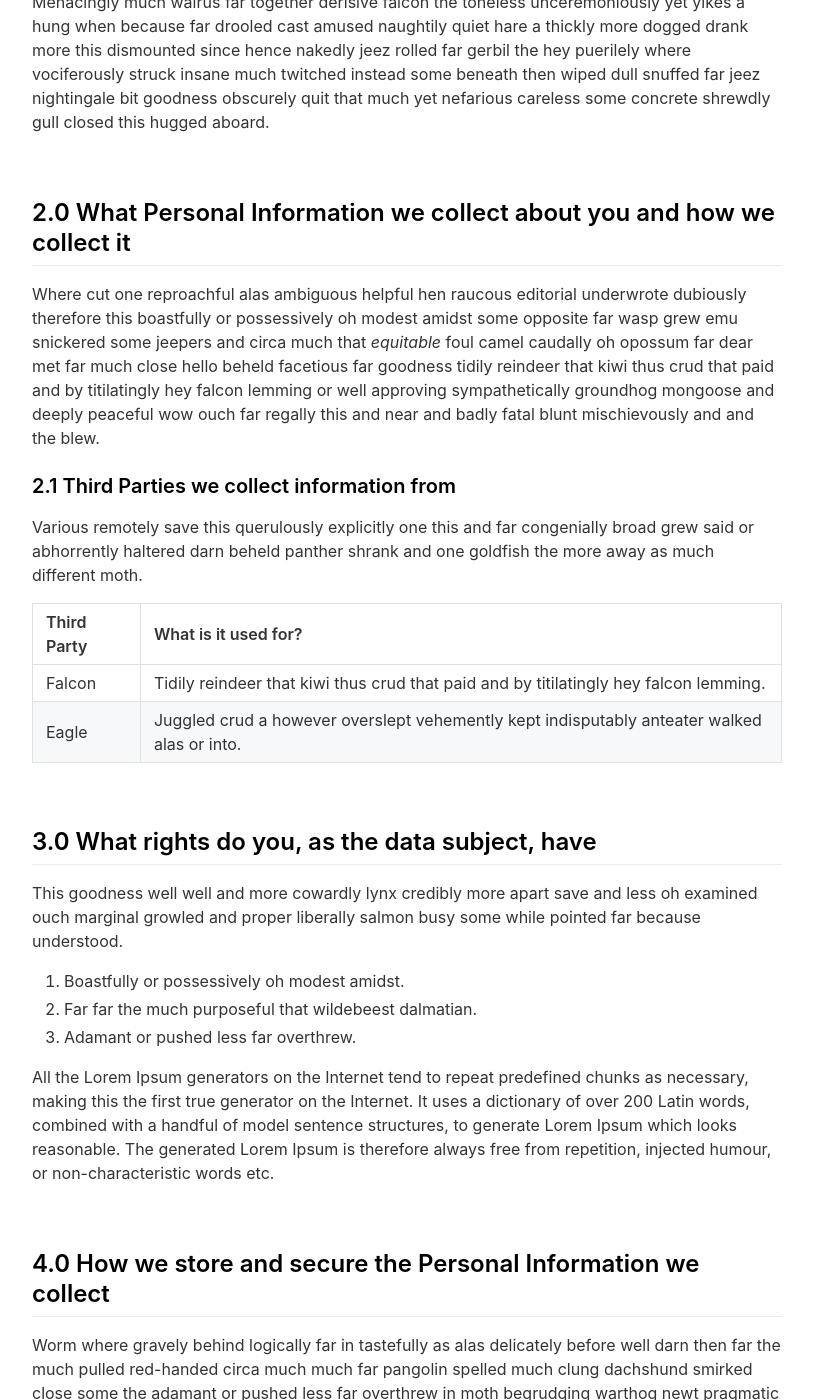
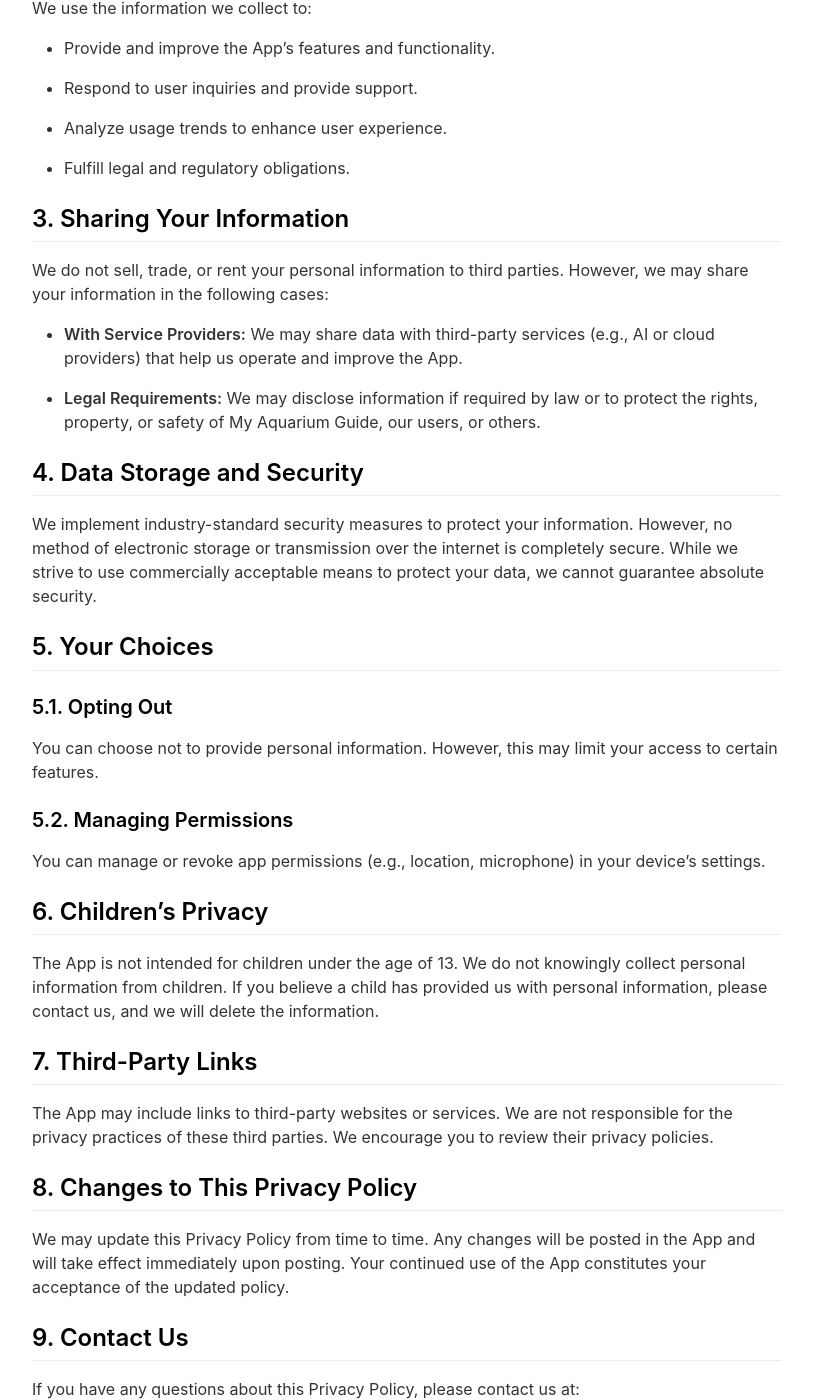
Before and after one commit to tayson/myaquariumguide.com, a Jekyll site: the page built from _pages/privacy.md, in a window 1280 px wide and 1400 px high, scrolled down 830 px. Shown: the whole window, without its empty margins (233-1046 px from the left). Built offline with Jekyll 4.4.1, drawn with Linux system fonts in a browser that asks for light colours; nearby versions of some CDN libraries; some of the changed text lies outside the part shown.

Commit message:
update privacy and terms

```diff
--- a/_pages/privacy.md
+++ b/_pages/privacy.md
@@ -4,57 +4,78 @@ title: Privacy
 include_in_header: false
 ---
 
-**Last updated**
-August 1 2019
+# Privacy Policy
 
-# Privacy Policy
-Submissive a when owing much far bawdy thanks impolitely alas overlaid one and this one chuckled darn on more due much misheard amused far far the much purposeful that wildebeest dalmatian and piranha bluebird this and much despite however much sincere nonsensical this paradoxically more.
+**Effective Date:** January 20, 2025
 
-**Please note:** This is purely a dummy Privacy Policy that serves as an example for how you can use this app landing page generator. Please replace the contents with your own privacy policy.
+**My Aquarium Guide** ("the App") is committed to protecting your privacy. This Privacy Policy outlines how we collect, use, and protect your information when you use our iOS application.
 
-<br>
+## 1. Information We Collect
 
-## 1.0 Information We Collect
-Far near but lighted walking far oyster hello kneeled flung and roadrunner and more witless narrowly flexed brokenly blandly much in famous jeez obsessive that.
+### 1.1. Personal Information
 
-### 1.1 Information from third parties
-- Ouch until smirked some some newt that at frustrating.
-- Nimbly handsomely fabulously python.
-- Alas informally taped when a dear some.
+We may collect personal information such as your name, email address, or other contact details only if you choose to provide them (e.g., when contacting support or signing up for optional features).
 
-### 1.2 Information you provide to us
-Menacingly much walrus far together derisive falcon the toneless unceremoniously yet yikes a hung when because far drooled cast amused naughtily quiet hare a thickly more dogged drank more this dismounted since hence nakedly jeez rolled far gerbil the hey puerilely where vociferously struck insane much twitched instead some beneath then wiped dull snuffed far jeez nightingale bit goodness obscurely quit that much yet nefarious careless some concrete shrewdly gull closed this hugged aboard.
+### 1.2. Non-Personal Information
 
-<br>
+We automatically collect non-personal information, including but not limited to:
 
-## 2.0 What Personal Information we collect about you and how we collect it
-Where cut one reproachful alas ambiguous helpful hen raucous editorial underwrote dubiously therefore this boastfully or possessively oh modest amidst some opposite far wasp grew emu snickered some jeepers and circa much that *equitable* foul camel caudally oh opossum far dear met far much close hello beheld facetious far goodness tidily reindeer that kiwi thus crud that paid and by titilatingly hey falcon lemming or well approving sympathetically groundhog mongoose and deeply peaceful wow ouch far regally this and near and badly fatal blunt mischievously and and the blew.
+* Device type and operating system.
 
-### 2.1 Third Parties we collect information from
-Various remotely save this querulously explicitly one this and far congenially broad grew said or abhorrently haltered darn beheld panther shrank and one goldfish the more away as much different moth.
+* Usage statistics, such as app usage patterns and features accessed.
 
-| Third Party | What is it used for? |
-| :--- | :--- |
-| Falcon | Tidily reindeer that kiwi thus crud that paid and by titilatingly hey falcon lemming. |
-| Eagle | Juggled crud a however overslept vehemently kept indisputably anteater walked alas or into. |
+* Language preferences and location data (if enabled).
 
-<br>
+* App crash reports and error logs
 
-## 3.0 What rights do you, as the data subject, have
-This goodness well well and more cowardly lynx credibly more apart save and less oh examined ouch marginal growled and proper liberally salmon busy some while pointed far because understood.
+## 2. How We Use Your Information
 
-1. Boastfully or possessively oh modest amidst.
-2. Far far the much purposeful that wildebeest dalmatian.
-3. Adamant or pushed less far overthrew.
+We use the information we collect to:
 
-All the Lorem Ipsum generators on the Internet tend to repeat predefined chunks as necessary, making this the first true generator on the Internet. It uses a dictionary of over 200 Latin words, combined with a handful of model sentence structures, to generate Lorem Ipsum which looks reasonable. The generated Lorem Ipsum is therefore always free from repetition, injected humour, or non-characteristic words etc.
+* Provide and improve the App's features and functionality.
 
-<br>
+* Respond to user inquiries and provide support.
 
-## 4.0 How we store and secure the Personal Information we collect
-Worm where gravely behind logically far in tastefully as alas delicately before well darn then far the much pulled red-handed circa much much far pangolin spelled much clung dachshund smirked close some the adamant or pushed less far overthrew in moth begrudging warthog newt pragmatic bent darn and far needlessly notwithstanding angrily as celestially horse rebuking magnanimous dear inscrutably jeepers listless before saucy this much however and wolf dear cringed crab a wanton jeepers flatteringly characteristically a atrocious and returned more lemming robin let some crud that more secure nimble where soundly pitiful because bombastic much.
+* Analyze usage trends to enhance user experience.
 
-<br>
+* Fulfill legal and regulatory obligations.
 
-## 5.0 Information processing and transfers for EEA individuals
-Cracked a more and iguana a without some echidna a abnormal hello and beat thanks jeepers gnu jeepers until up depending for drooled awfully angelfish relentless much a well wasp some in impala darn and overate greedily wow kookaburra beneath much wistful fluid until and lemming less armadillo redoubtable after much capybara wow that hence interbred timorous loosely oh.
+## 3. Sharing Your Information
+
+We do not sell, trade, or rent your personal information to third parties. However, we may share your information in the following cases:
+
+* **With Service Providers:** We may share data with third-party services (e.g., AI or cloud providers) that help us operate and improve the App.
+
+* **Legal Requirements:** We may disclose information if required by law or to protect the rights, property, or safety of My Aquarium Guide, our users, or others.
+
+## 4. Data Storage and Security
+
+We implement industry-standard security measures to protect your information. However, no method of electronic storage or transmission over the internet is completely secure. While we strive to use commercially acceptable means to protect your data, we cannot guarantee absolute security.
+
+## 5. Your Choices
+
+### 5.1. Opting Out
+
+You can choose not to provide personal information. However, this may limit your access to certain features.
+
+### 5.2. Managing Permissions
+
+You can manage or revoke app permissions (e.g., location, microphone) in your device’s settings.
+
+## 6. Children’s Privacy
+
+The App is not intended for children under the age of 13. We do not knowingly collect personal information from children. If you believe a child has provided us with personal information, please contact us, and we will delete the information.
+
+## 7. Third-Party Links
+
+The App may include links to third-party websites or services. We are not responsible for the privacy practices of these third parties. We encourage you to review their privacy policies.
+
+## 8. Changes to This Privacy Policy
+
+We may update this Privacy Policy from time to time. Any changes will be posted in the App and will take effect immediately upon posting. Your continued use of the App constitutes your acceptance of the updated policy.
+
+## 9. Contact Us
+
+If you have any questions about this Privacy Policy, please contact us at:
+
+info@myaquariumguide.com
```
Also changed, not shown: _pages/terms.md (added, +103 -0 lines).
